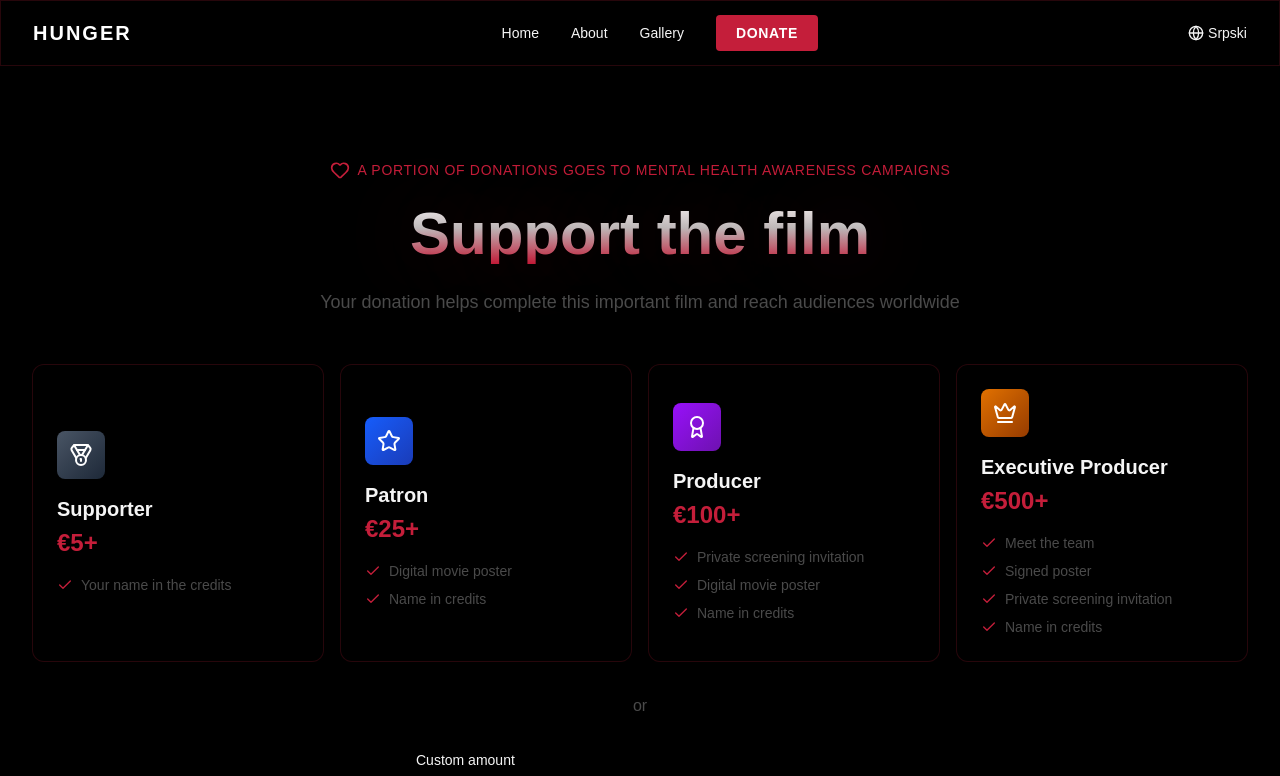
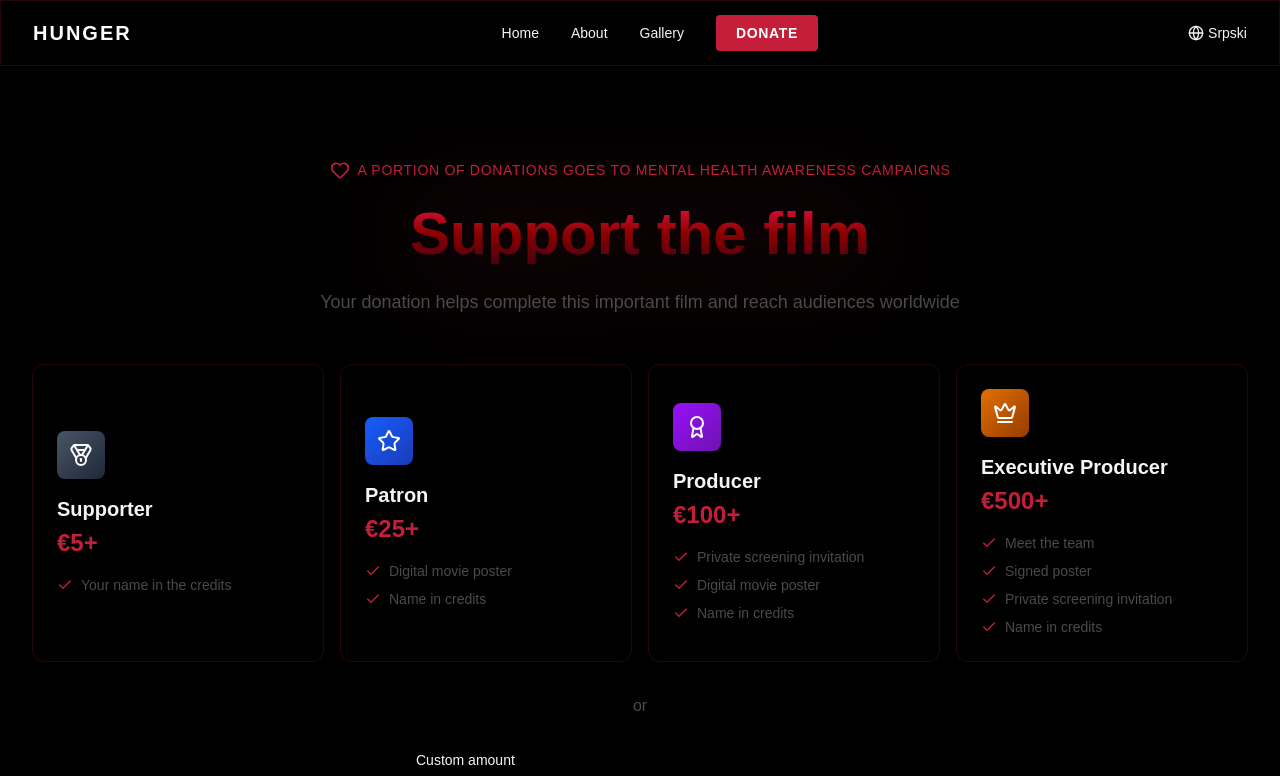
Before and after one commit to siliconyouth/filmglad, a Next.js app: page /en/donate in a window 1280 px wide. Shown: the top 776 px of the page. Built offline with nearby package versions, Linux system fonts and the light colour scheme; no server answers.

Commit message:
Update title gradient: crimson to blood red to dark burgundy

```diff
--- a/src/app/globals.css
+++ b/src/app/globals.css
@@ -71,14 +71,14 @@ html {
 .gradient-text {
   background: linear-gradient(
     180deg,
-    var(--foreground) 0%,
-    var(--silver) 40%,
-    var(--accent) 100%
+    #dc143c 0%,
+    #8b0000 50%,
+    #4a0011 100%
   );
   -webkit-background-clip: text;
   -webkit-text-fill-color: transparent;
   background-clip: text;
-  text-shadow: 0 0 80px rgba(196, 30, 58, 0.3);
+  filter: drop-shadow(0 0 60px rgba(196, 30, 58, 0.5));
 }
 
 /* Blood red glow effect */
```
